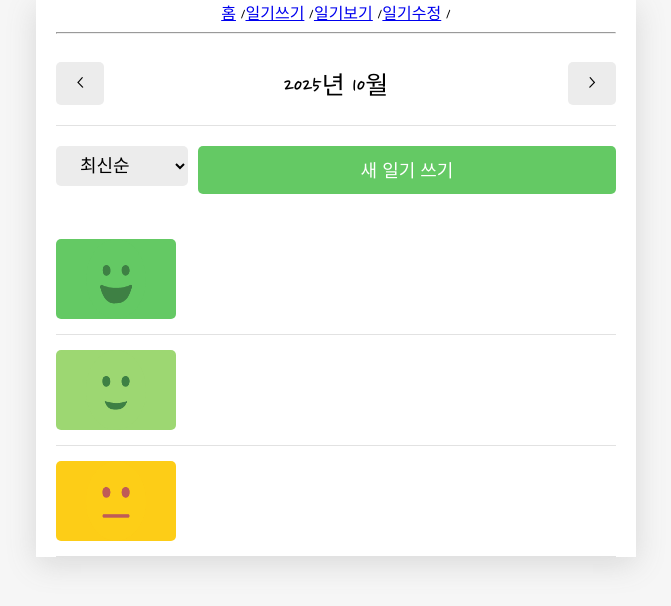
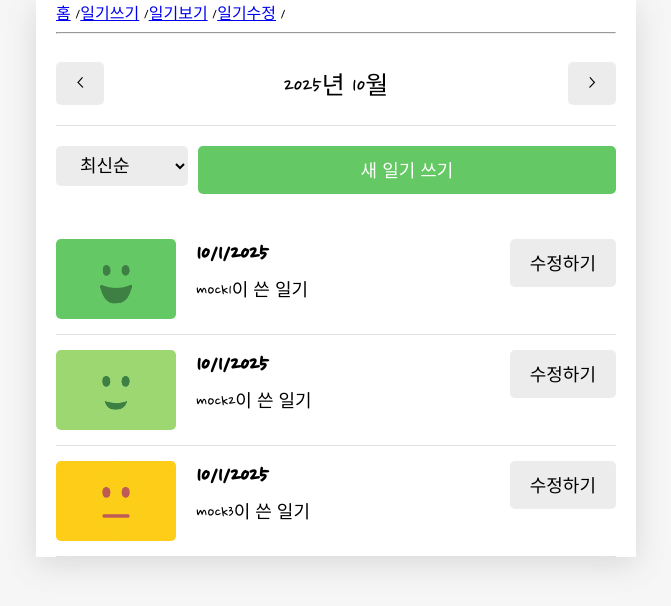
Before and after one commit to gyojincompany/react_project3_emotion_diary-20251001, a React (Create React App) app: page / in a window 1280 px wide. Shown: the top 606 px of the page, without its empty margins (304-975 px from the left). Built offline with nearby package versions, Linux system fonts and the light colour scheme; a web font is replaced by a local one.

Commit message:
custom hook useDiary 추가

```diff
--- a/src/App.css
+++ b/src/App.css
@@ -1,5 +1,5 @@
 .App {
-  text-align: center;
+  /* text-align: center; */
   padding-left: 20px;
   padding-right: 20px;
 }
--- a/src/component/DiaryItem.css
+++ b/src/component/DiaryItem.css
@@ -34,3 +34,23 @@
 .DiaryItem .img_section img {
     width: 50%;
 }
+
+.DiaryItem .info_section {
+    cursor: pointer;
+    margin-left: 20px;
+    flex-grow: 1;
+}
+
+.DiaryItem .info_section .date_wrapper {
+    font-size: 25px;
+    font-weight: bold;
+    margin-bottom: 5px;
+}
+
+.DiaryItem .info_section .content_wrapper {
+    font-size: 18px;
+}
+
+.DiaryItem .button_section {
+    min-width: 70px;
+}
--- a/src/component/DiaryItem.js
+++ b/src/component/DiaryItem.js
@@ -1,6 +1,7 @@
 import { useNavigate } from "react-router-dom";
 import { getEmotionImgById } from "../util";
 import "./DiaryItem.css"
+import Button from "./Button";
 
 const DiaryItem = ({id, emotionId, content, date}) => {
 
@@ -10,12 +11,27 @@ const DiaryItem = ({id, emotionId, content, date}) => {
         navigate(`/diary/${id}`); //url->"/diary/5"
     };
 
+    const goEdit = () => {
+        navigate(`/edit/${id}`); //url->"/edit/5"
+    };
+
     return (
         <div className="DiaryItem">
             <div onClick={goDetail}
             className={["img_section",`img_section_${emotionId}`].join(" ")}>
                 <img alt={`emotion${emotionId}`} src={getEmotionImgById(emotionId)} />
             </div>
+            <div onClick={goDetail} className="info_section">
+                <div className="date_wrapper">
+                    {new Date(date).toLocaleDateString()}
+                </div>
+                <div className="content_wrapper">
+                    {content.slice(0, 25)}{/* 일기 내용 25글자까지만 출력 */}
+                </div>
+            </div>
+            <div className="button_section">
+                    <Button text={"수정하기"} onClick={goEdit} />
+            </div>
         </div>
     );
 }
```
Also changed, not shown: src/hooks/useDiary.js (added, +30 -0 lines).
